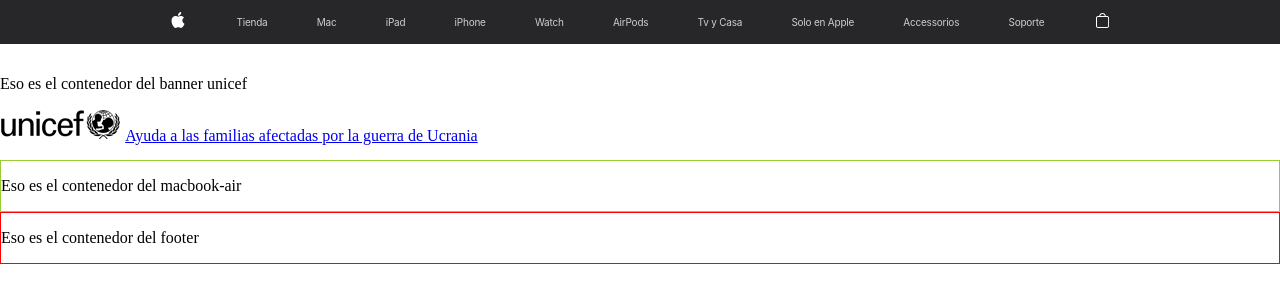
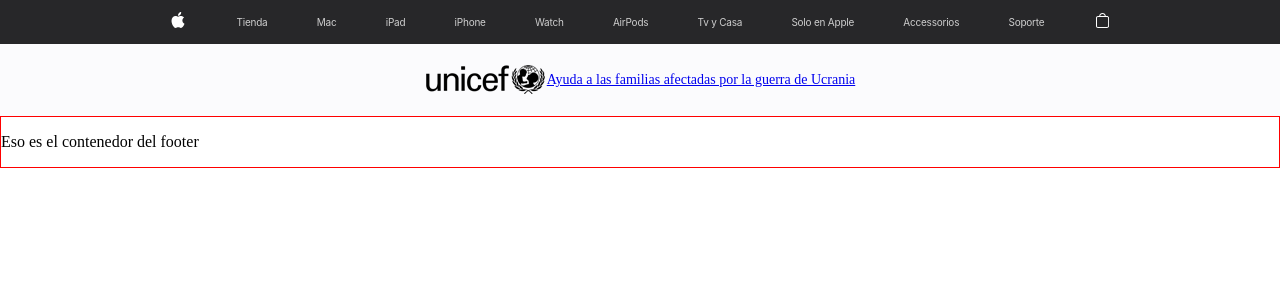
Before and after one commit to indarit/apple-clone-migracode, a plain HTML site: page index.html in a window 1280 px wide. Drawn offline with Linux system fonts and the light colour scheme.

Commit message:
fin modulo unicef

```diff
--- a/index.html
+++ b/index.html
@@ -24,15 +24,15 @@
         <!-- <img class="navbar-button" src="./resources/images/globalnav_search.svg"> -->
         <img class="navbar-button" src="./resources/images/globalnav_bag_image__yzte50i47ciu_large.svg">
     </header>
-    <div class="banner-unicef icon">
-        <p>Eso es el contenedor del banner unicef</p>
-        <img clas="logounicef" src="./resources/images/unicef_logo_dark__ejvlglygb3ee_large.png">
-<a class="icon icon-after icon-external" href="itmss://buy.itunes.apple.com/WebObjects/MZFinance.woa/wa/buyCharityGiftWizard?charity=10220" target="_self" data-analytics-exit-link="" rel="nofollow" data-analytics-title="Donate to support families affected by the crisis in Ukraine">Ayuda a las familias afectadas por&nbsp;la guerra de Ucrania</a>
+
+    <div class="banner-unicef ayudaucrania logounicef">
+       <img class="logounicef" src="./resources/images/unicef_logo_dark__ejvlglygb3ee_large.png">
+<a class="ayudaucrania" href="itmss://buy.itunes.apple.com/WebObjects/MZFinance.woa/wa/buyCharityGiftWizard?charity=10220" target="_self" data-analytics-exit-link="" rel="nofollow" data-analytics-title="Donate to support families affected by the crisis in Ukraine">Ayuda a las familias afectadas por&nbsp;la guerra de Ucrania</a>
 
     </div>
     <div class="products-highlights">
         <div class="macbook-air"></div>
-        <p>Eso es el contenedor del macbook-air</p>
+    <img clas="logounicef" src="">
     </div>
     <footer>
         <p>Eso es el contenedor del footer</p>
--- a/style/style.css
+++ b/style/style.css
@@ -34,20 +34,25 @@ body {
 }
 
 .banner-unicef {
-    backgro color:#fbfbfd ;
-        -webkit-box-orient: vertical;
-            -webkit-box-direction: normal;
-            -ms-flex-direction: column;
-            flex-direction: column;
-            padding: 15px 0;
-}icon {
-    margin-top: 4px;
-    max-width: 215px;
-}
+display: -webkit-box;
+    display: -ms-flexbox;
+    display: flex;
+    -webkit-box-pack: center;
+    -ms-flex-pack: center;
+    justify-content: center;
+    -webkit-box-align: center;
+    -ms-flex-align: center;
+    align-items: center;
+    font-size: 14px;
+    padding: 20px 0;
+    text-align: center;
+    background-color: #fbfbfd;
+            }
+
 
 
 .products-highlights {
-    border: 1px solid yellowgreen;
+
     background-color:#ffffff ;
 }
 
```
